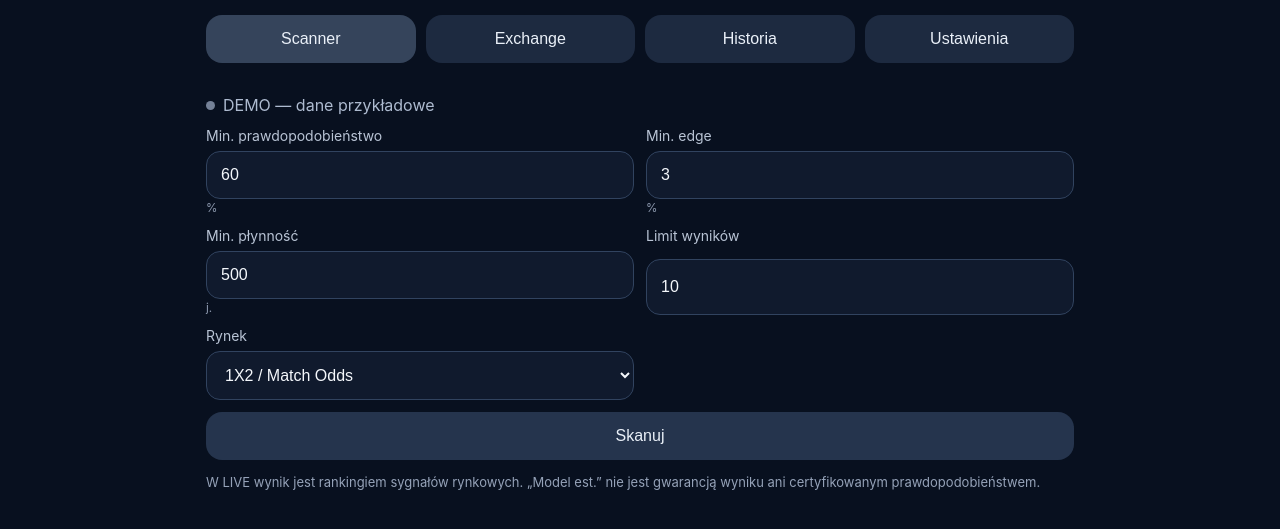
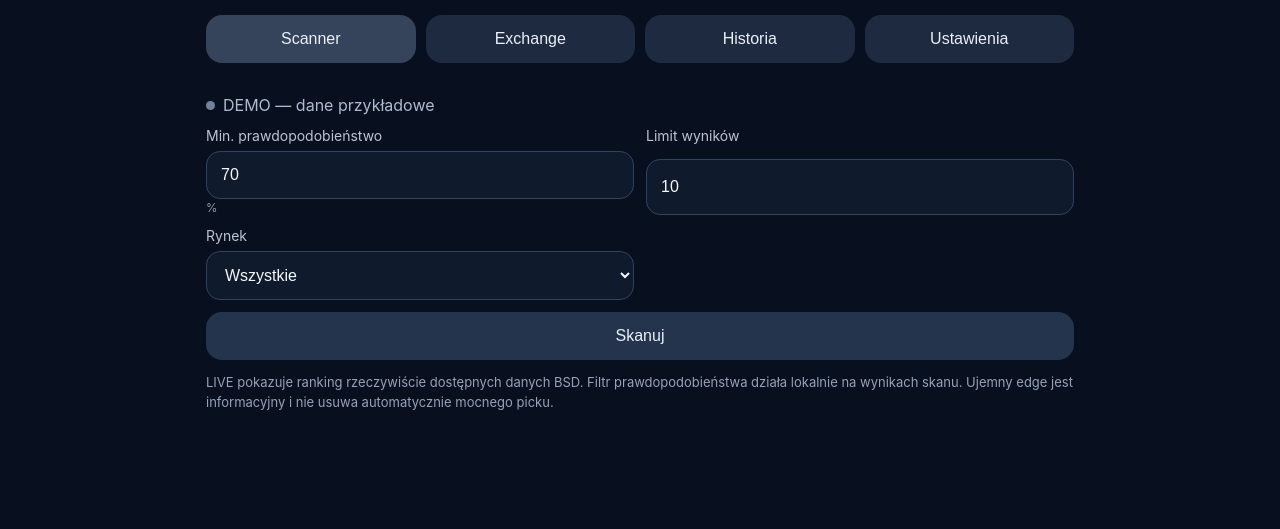
Before and after one commit to pawel0704/bet-analyzer-live, a website: page index.html in a window 1280 px wide. Shown: the part 83-612 px from the top of the page. Drawn offline with Linux system fonts and the light colour scheme.

Commit message:
Improve scanner controls and live mode

```diff
--- a/index.html
+++ b/index.html
@@ -13,7 +13,7 @@
 <body>
 <header>
   <div><h1>BET ANALYZER 2.0</h1><p>LIVE MARKET SCANNER</p></div>
-  <button id="mode" class="mode">DEMO</button>
+  <button id="mode" class="mode">LIVE</button>
 </header>
 <main>
   <nav class="toolbar">
@@ -26,20 +26,19 @@
   <section id="scanner" class="panel">
     <div class="statusline"><span id="statusDot" class="dot"></span><span id="statusText">DEMO — dane przykładowe</span></div>
     <div class="controls">
-      <label>Min. prawdopodobieństwo <input id="minProb" type="number" value="60" min="0" max="99" step="1"><small>%</small></label>
-      <label>Min. edge <input id="minEdge" type="number" value="3" min="0" step="0.5"><small>%</small></label>
-      <label>Min. płynność <input id="minLiq" type="number" value="500" min="0"><small>j.</small></label>
+      <label>Min. prawdopodobieństwo <input id="minProb" type="number" value="70" min="0" max="99" step="1"><small>%</small></label>
       <label>Limit wyników <input id="limit" type="number" value="10" min="1" max="20"></label>
       <label>Rynek
         <select id="marketType">
-          <option value="MATCH_ODDS">1X2 / Match Odds</option>
+          <option value="ALL">Wszystkie</option>
+          <option value="MATCH_ODDS">1X2 / Double Chance</option>
           <option value="OVER_UNDER_25">Over/Under 2.5</option>
           <option value="BOTH_TEAMS_TO_SCORE">BTTS</option>
         </select>
       </label>
       <button id="scan" class="primary">Skanuj</button>
     </div>
-    <p class="note">W LIVE wynik jest rankingiem sygnałów rynkowych. „Model est.” nie jest gwarancją wyniku ani certyfikowanym prawdopodobieństwem.</p>
+    <p class="note">LIVE pokazuje ranking rzeczywiście dostępnych danych BSD. Filtr prawdopodobieństwa działa lokalnie na wynikach skanu. Ujemny edge jest informacyjny i nie usuwa automatycznie mocnego picku.</p>
     <div id="cards"></div>
   </section>
 
```
